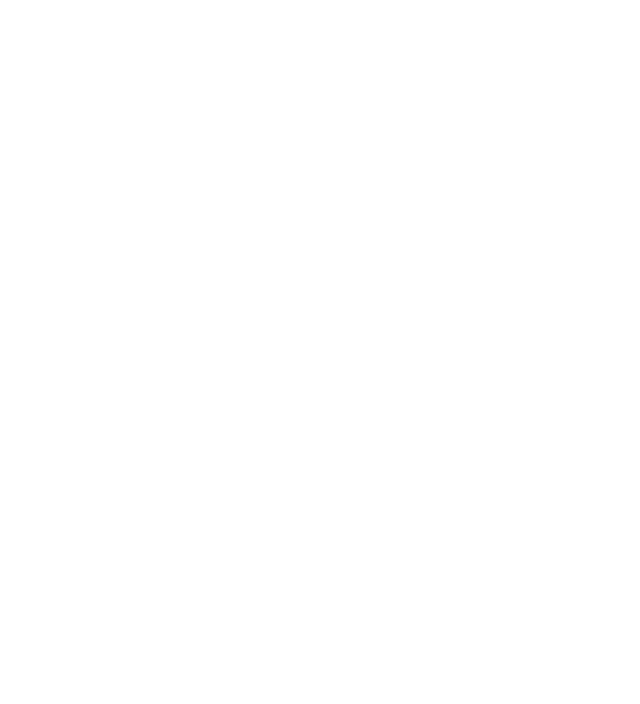
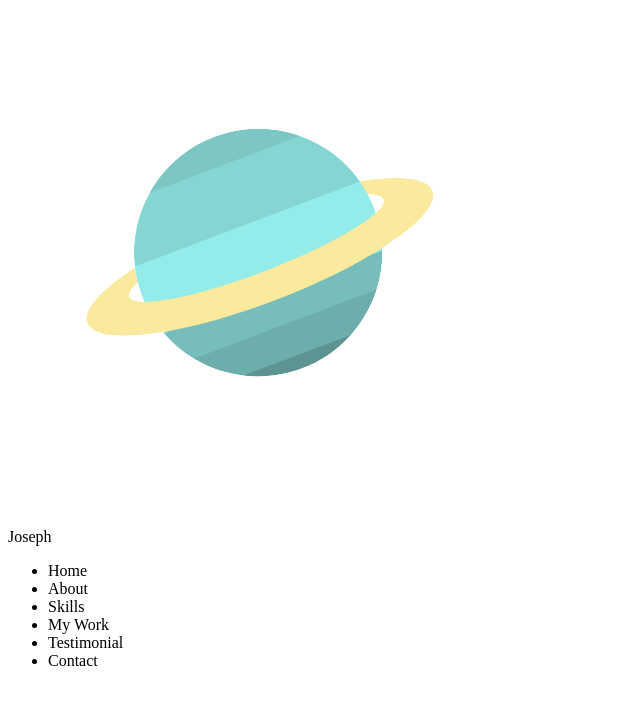
Before and after one commit to upsalang/Portfolio_joseph, a plain HTML site: page index.html in a window 1280 px wide. Shown: the whole page, without its empty margins (0-640 px from the left). Drawn offline with Linux system fonts and the light colour scheme.

Commit message:
HTML: Navbar

```diff
--- a/index.html
+++ b/index.html
@@ -24,5 +24,32 @@
         <link rel="stylesheet" href="style.css" />
         <script src="main.js" defer></script>
     </head>
-    <body></body>
+    <body>
+        <section id="home">
+            <div class="header">
+                <div class="icon">
+                    <img src="img/favicon.png" alt="favicon" />
+                    <p>Joseph</p>
+                </div>
+                <ul class="navbar">
+                    <li class="home">Home</li>
+                    <li class="about">About</li>
+                    <li class="skills">Skills</li>
+                    <li class="work">My Work</li>
+                    <li class="testimonial">Testimonial</li>
+                    <li class="contact">Contact</li>
+                </ul>
+            </div>
+            <div class="avata"></div>
+            <div class="title"></div>
+            <div class="description"></div>
+            <div class="detail"></div>
+            <div class="contact"></div>
+        </section>
+        <section id="about"></section>
+        <section id="skills"></section>
+        <section id="work"></section>
+        <section id="testimonial"></section>
+        <section id="contact"></section>
+    </body>
 </html>
```
